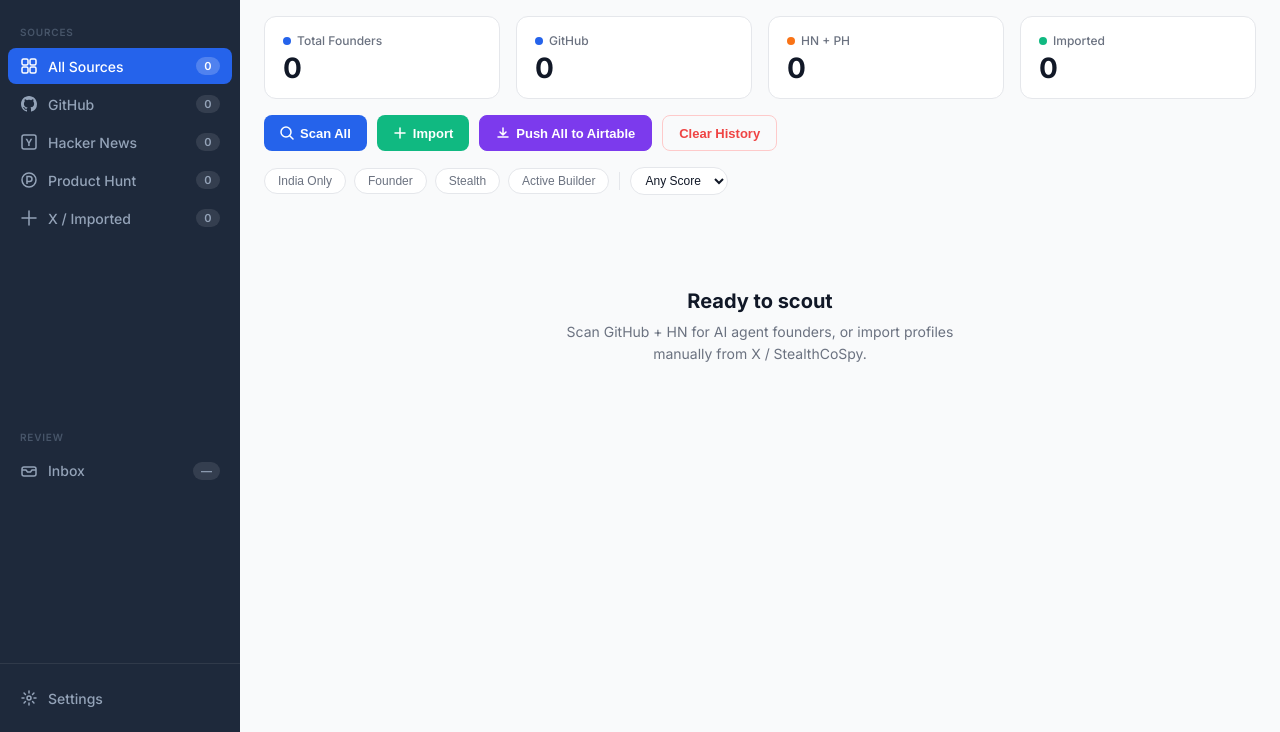
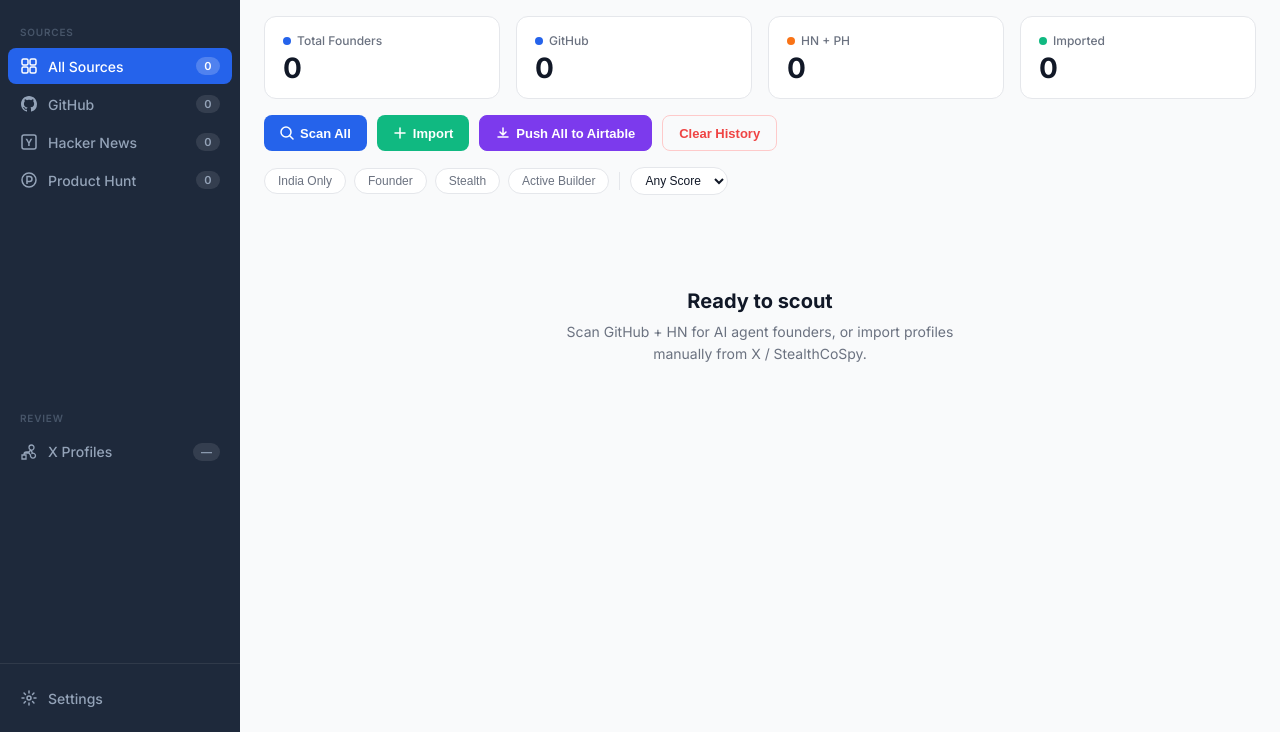
Before and after one commit to Randomguy123-cmd/scout-radar, a website: page public/index.html in a window 1280 px wide. Shown: the part 68-800 px from the top of the page. Drawn offline with Linux system fonts and the light colour scheme.

Commit message:
Fix source field value, rename to X Profiles, remove X/Imported nav item

```diff
--- a/api/stage.js
+++ b/api/stage.js
@@ -61,7 +61,7 @@ module.exports = async (req, res) => {
         [F.company]:    p.company || '',
         [F.location]:   p.location || '',
         [F.linkedinUrl]:p.url || `https://x.com/${p.username || ''}`,
-        [F.source]:     'X (Twitter)',
+        [F.source]:     'X / Twitter',
         [F.signals]:    'India-linked, AI',
         [F.score]:      scoreProfile(p.bio || '', p.location || ''),
         [F.bio]:        p.bio || '',
--- a/api/x-push.js
+++ b/api/x-push.js
@@ -170,7 +170,7 @@ module.exports = async (req, res) => {
         [F.company]:    p.company || '',
         [F.location]:   p.location || '',
         [F.linkedinUrl]:p.url || `https://x.com/${p.username}`,
-        [F.source]:     'X (Twitter)',
+        [F.source]:     'X / Twitter',
         [F.signals]:    'India-linked, AI',
         [F.score]:      scoreProfile(p.bio || '', p.location || ''),
         [F.bio]:        p.bio || '',
--- a/public/index.html
+++ b/public/index.html
@@ -267,18 +267,13 @@
       <span>Product Hunt</span>
       <span class="nav-count" id="nav-ph-count">0</span>
     </a></li>
-    <li><a data-source="manual" onclick="setSource('manual',this)">
-      <span class="nav-icon"><svg width="16" height="16" viewBox="0 0 16 16" fill="none"><path d="M8 1v14M1 8h14" stroke="currentColor" stroke-width="1.5" stroke-linecap="round"/></svg></span>
-      <span>X / Imported</span>
-      <span class="nav-count" id="nav-manual-count">0</span>
-    </a></li>
   </ul>
 
   <div class="sidebar-section-label">Review</div>
   <ul class="sidebar-nav">
     <li><a data-source="inbox" onclick="openInbox(this)">
-      <span class="nav-icon"><svg width="16" height="16" viewBox="0 0 16 16" fill="none"><rect x="1" y="4" width="14" height="9" rx="2" stroke="currentColor" stroke-width="1.5"/><path d="M1 7h4l1.5 2h3L11 7h4" stroke="currentColor" stroke-width="1.5" stroke-linejoin="round"/></svg></span>
-      <span>Inbox</span>
+      <span class="nav-icon"><svg width="16" height="16" viewBox="0 0 16 16" fill="none"><path d="M13 3.5C13 2.12 11.88 1 10.5 1S8 2.12 8 3.5c0 1.06.63 1.97 1.54 2.38L8 8H5.5A2.5 2.5 0 0 0 3 10.5v.5H1v4h4v-4H3v-.5A1.5 1.5 0 0 1 4.5 9H8l1.54 2.12A2.5 2.5 0 1 0 11 9.38V8l-1.54-2.12A2.5 2.5 0 0 0 13 3.5z" stroke="currentColor" stroke-width="1.3" fill="none"/></svg></span>
+      <span>X Profiles</span>
       <span class="nav-count" id="nav-inbox-count">—</span>
     </a></li>
   </ul>
@@ -465,7 +460,7 @@
   <!-- Inbox View -->
   <div id="inbox-area" style="display:none;padding:0 24px 24px;">
     <div style="display:flex;align-items:center;gap:12px;margin-bottom:16px;">
-      <h2 style="font-size:17px;font-weight:700;color:var(--text);margin:0;">Inbox <span id="inbox-total" style="font-size:13px;font-weight:500;color:var(--text2);"></span></h2>
+      <h2 style="font-size:17px;font-weight:700;color:var(--text);margin:0;">X Profiles <span id="inbox-total" style="font-size:13px;font-weight:500;color:var(--text2);"></span></h2>
       <button class="btn btn-secondary" onclick="loadInbox()" style="margin-left:auto;">
         <svg width="13" height="13" viewBox="0 0 14 14" fill="none"><path d="M1 7A6 6 0 1 0 7 1" stroke="currentColor" stroke-width="1.5" stroke-linecap="round"/><path d="M1 1v6h6" stroke="currentColor" stroke-width="1.5" stroke-linecap="round" stroke-linejoin="round"/></svg>
         Refresh
@@ -477,7 +472,7 @@
     </div>
     <div id="inbox-empty" style="display:none;text-align:center;padding:60px 0;color:var(--text2);">
       <svg width="40" height="40" viewBox="0 0 40 40" fill="none" style="margin:0 auto 12px;display:block;opacity:0.3"><rect x="3" y="10" width="34" height="22" rx="4" stroke="currentColor" stroke-width="2"/><path d="M3 18h10l3.5 5h7L27 18h10" stroke="currentColor" stroke-width="2" stroke-linejoin="round"/></svg>
-      <p style="margin:0;font-size:14px;">Inbox is empty. Your X skill will push profiles here for review.</p>
+      <p style="margin:0;font-size:14px;">No X profiles staged for review. Your X skill pushes profiles here.</p>
     </div>
     <div id="inbox-loading" style="display:none;text-align:center;padding:40px 0;color:var(--text2);font-size:14px;">Loading…</div>
     <div class="card-grid" id="inbox-grid"></div>
```
